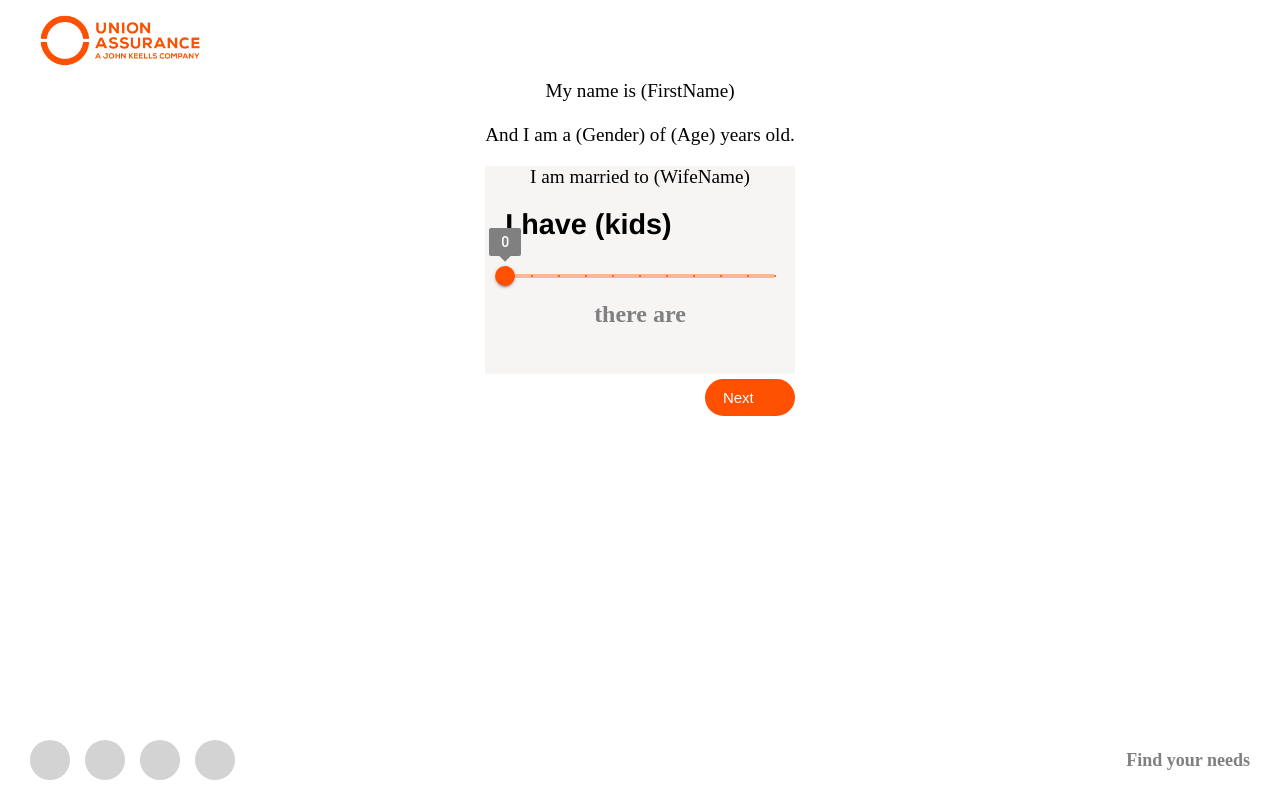
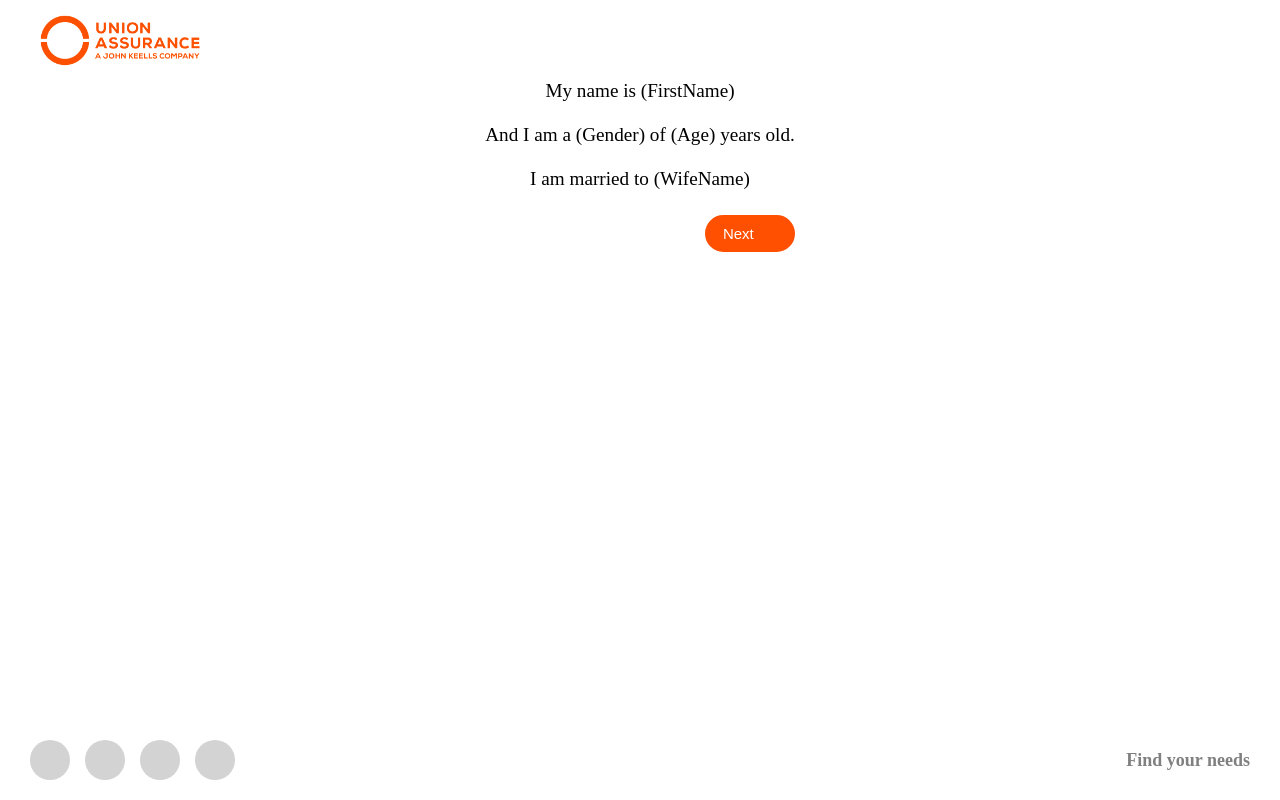
Before and after one commit to LavinduNadungamuwa/union-assurance-website-demo, a React (Vite) app: page /page5 in a window 1280 px wide. Built offline with nearby package versions, Linux system fonts and the light colour scheme; some icons are missing.

Commit message:
feat: add marital status handling and display in Page5

```diff
--- a/src/pages/Page4/Page4.jsx
+++ b/src/pages/Page4/Page4.jsx
@@ -13,7 +13,7 @@ import ToggleButtonGroup from '@mui/material/ToggleButtonGroup';
 import Woman2Icon from '@mui/icons-material/Woman2';
 import { useNavigate } from "react-router-dom"
 import { useSelector, useDispatch } from 'react-redux';
-import { setSpouseName } from '../../store/slices/userFormSlice';
+import { setSpouseName, setMaritalStatus } from '../../store/slices/userFormSlice';
 
 export default function Page4() {
 
@@ -47,6 +47,8 @@ export default function Page4() {
 
     const handleChange = (event, newAlignment) => {
         setAlignment(newAlignment);
+        // Dispatch marital status to Redux
+        dispatch(setMaritalStatus(newAlignment));
     };
 
     const handleSpouseNameChange = (event) => {
--- a/src/pages/Page5/Page5.jsx
+++ b/src/pages/Page5/Page5.jsx
@@ -23,6 +23,7 @@ export default function Page5() {
     const gender = useSelector((state) => state.userForm.gender);
     const dateOfBirth = useSelector((state) => state.userForm.dateOfBirth);
     const spouseName = useSelector((state) => state.userForm.spouseName);
+    const maritalStatus = useSelector((state) => state.userForm.maritalStatus);
 
     // Calculate age from date of birth
     const calculateAge = (dob) => {
@@ -61,9 +62,17 @@ export default function Page5() {
                         <p>My name is {firstName || '(FirstName)'}</p>
                         <br />
                         <p>And I am a {gender || '(Gender)'} of {age !== null ? age : '(Age)'} years old.</p>
+                        <br />
+                        <p>
+                            {maritalStatus === 'married'
+                                ? `I am married to ${spouseName || '(WifeName)'}`
+                                : maritalStatus === 'single'
+                                ? 'I am single'
+                                : 'I am married to (WifeName)'}
+                        </p>
                     </div>
-                    <div className='kids-meter'>
-                        <p className='text-container-p5'>I am married to {spouseName || '(WifeName)'}</p>
+                    {maritalStatus === 'married' && (
+                        <div className='kids-meter'>
                         <p className='page5-title'>I have (kids)</p>
                         <Box className='form-box'>
                             <Slider
@@ -153,7 +162,8 @@ export default function Page5() {
 
 
                         </Box>
-                    </div>
+                        </div>
+                    )}
                     <div className='button-container-p5'>
                         <Button btnName={"Next"} onClick={handleNext}>
                             <ArrowForwardIcon />
--- a/src/pages/Page5/style.css
+++ b/src/pages/Page5/style.css
@@ -15,6 +15,7 @@
     /* border: 1px solid #ccc; */
     background-color: #f7f4f4;
     padding: 0 20px;
+    width: 400px;
 }
 
 .text-container-p5 {
```
